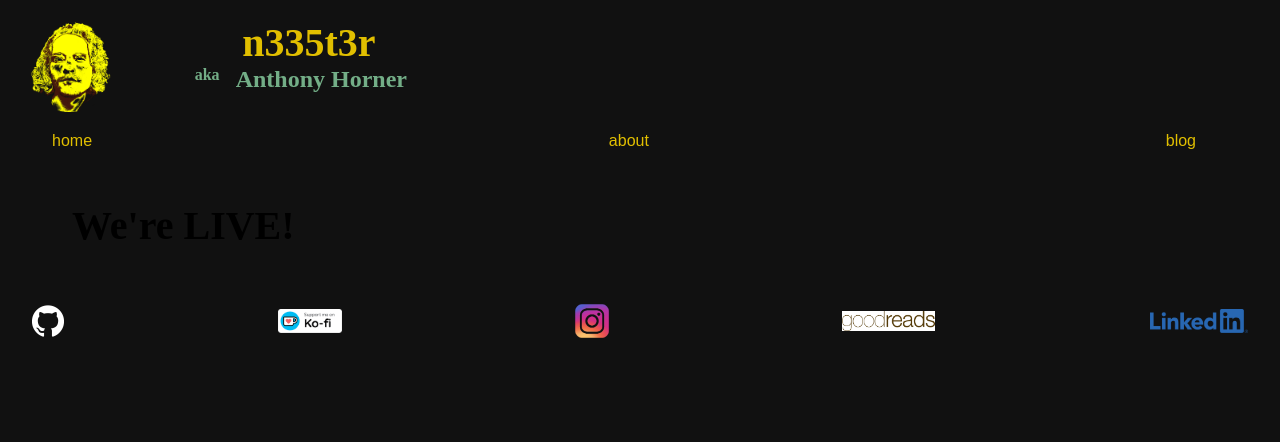
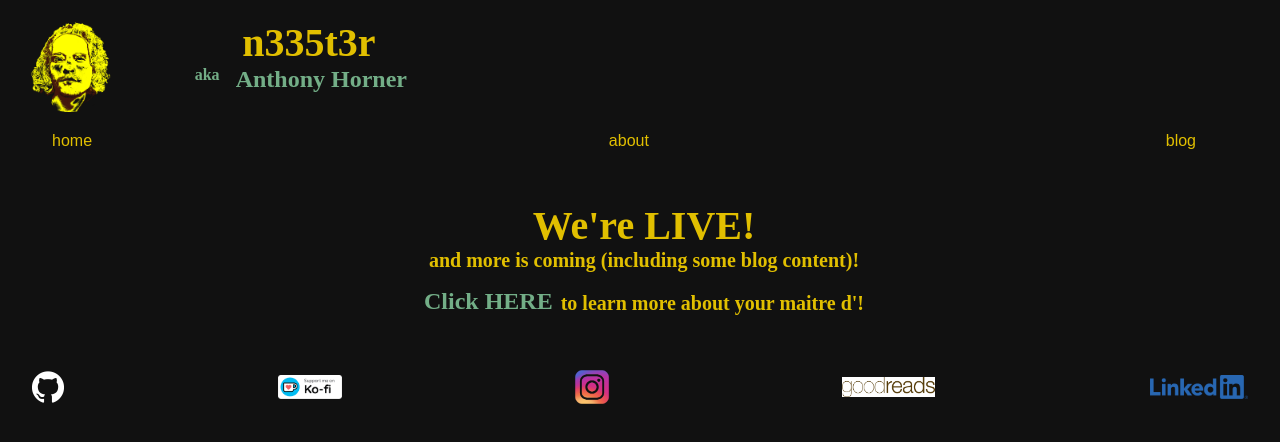
Before and after one commit to N335T3R/n335t3r.github.io, a website built with webpack: page src/template.html in a window 1280 px wide. Both pictures are taken after a click on the item "home". Built offline with nearby package versions, Linux system fonts and the light colour scheme; a web font is replaced by a local one.

Commit message:
home in good spot (for now)

```diff
--- a/src/pages/home.js
+++ b/src/pages/home.js
@@ -1,8 +1,33 @@
+import populateAbout from "./about";
+
 export default function populateHome() {
     const content = document.getElementById('content');
     content.innerHTML = "";
 
     const live = document.createElement('h1');
+    live.classList.add('live');
     live.textContent = "We're LIVE!";
     content.appendChild(live);
+
+    const more = document.createElement('h4');
+    more.classList.add('more');
+    more.textContent = "and more is coming (including some blog content)!";
+    content.appendChild(more);
+
+    const checkAbout = document.createElement('div');
+    checkAbout.classList.add('checkAbout');
+    content.appendChild(checkAbout);
+
+    const aboutLink = document.createElement('h3');
+    aboutLink.classList.add('aboutLink');
+    aboutLink.textContent = "Click HERE";
+    aboutLink.onclick = () => {
+        populateAbout();
+    };
+    checkAbout.appendChild(aboutLink);
+
+    const aboutTag = document.createElement('h4');
+    aboutTag.classList.add('aboutTag');
+    aboutTag.textContent = "to learn more about your maitre d'!";
+    checkAbout.appendChild(aboutTag);
 }
--- a/src/styles.css
+++ b/src/styles.css
@@ -1,6 +1,7 @@
 *, *::before, *::after {
     margin: 0;
     box-sizing: border-box;
+    user-select: none;
 }
 
 :root {
@@ -150,12 +151,44 @@ nav > * {
 
 
 /* CONTENT */
-/* about */
 .content {
     display: block;
     margin: 3rem;
     padding: 0 0 0 0.5rem;
+}
 
+/* home */
+.live {
+    text-align: center;
+    color: var(--amber);
+}
+.more {
+    text-align: center;
+    color: var(--amber);
+}
+.checkAbout {
+    display: flex;
+    margin: 1rem 0 0 0;
+    justify-content: center;
+}
+.aboutLink {
+    color: var(--cambridge);
+}
+.aboutLink:hover {
+    cursor: pointer;
+}
+.aboutTag {
+    margin: 0 0 0 0.5rem;
+    padding: 0.25rem 0 0 0;
+    color: var(--amber);
+}
+/* end home */
+
+
+
+
+/* about */
+.aboutContent {
     max-height: 18rem;
     overflow-y: scroll;
 
@@ -196,7 +229,6 @@ nav > * {
 .neeDefLines > li {
     font-size: 0.75rem;
 }
-
 /* whereAmI */
 .qAnswer {
     margin: 1rem 0 0 0;
@@ -208,8 +240,9 @@ nav > * {
     line-height: 1.15rem;
     text-indent: 1.5rem;
 }
+/* END about */
 
-/* END about */
+
 
 /* END CONTENT */
 
--- a/src/template.html
+++ b/src/template.html
@@ -16,7 +16,7 @@
 
 <body>
     <header id="header">
-        <div id="profContainer" class="profContainer"></div>
+        <a href="https://en.wikipedia.org/wiki/Vigen%C3%A8re_cipher"><div id="profContainer" class="profContainer"></div></a>
         <div id="namespace" class="namespace">
             <h1 id="nametag" class="nametag"></h1>
             <div id="subline" class="subline">
```
